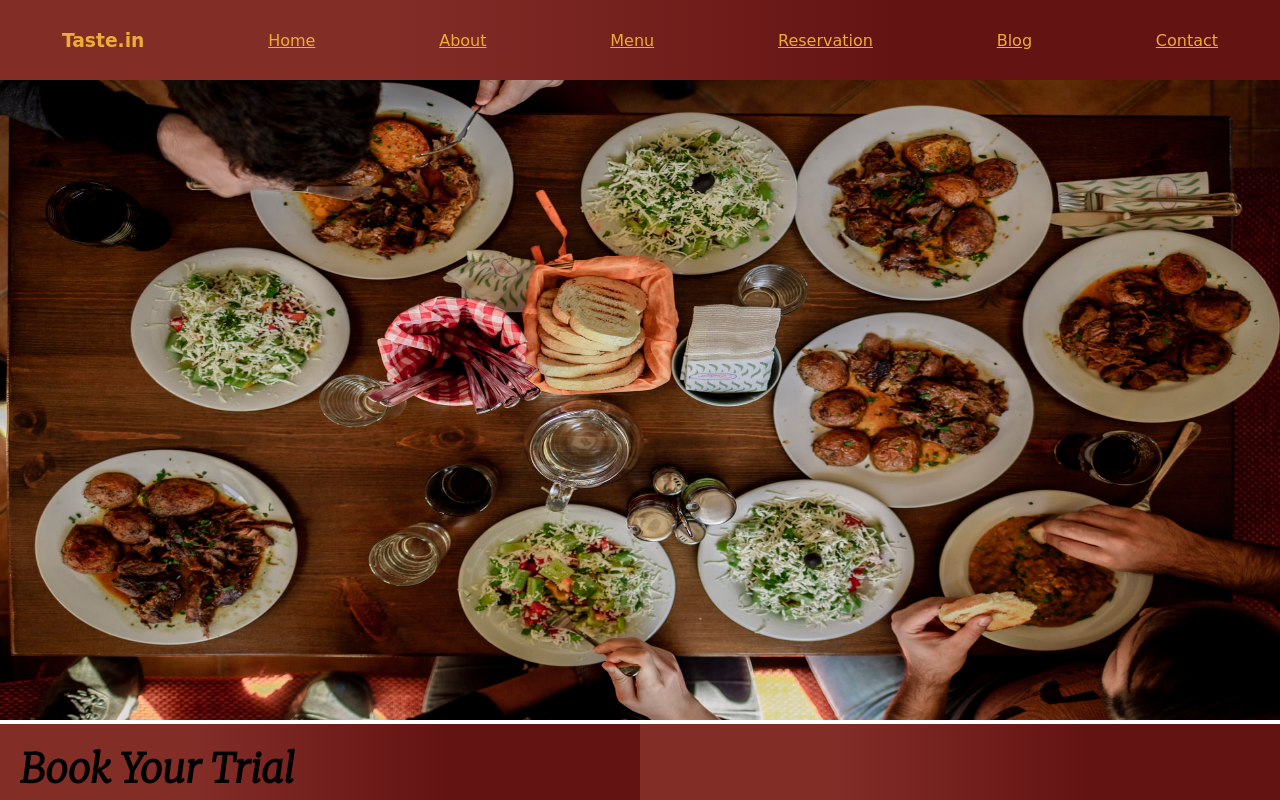
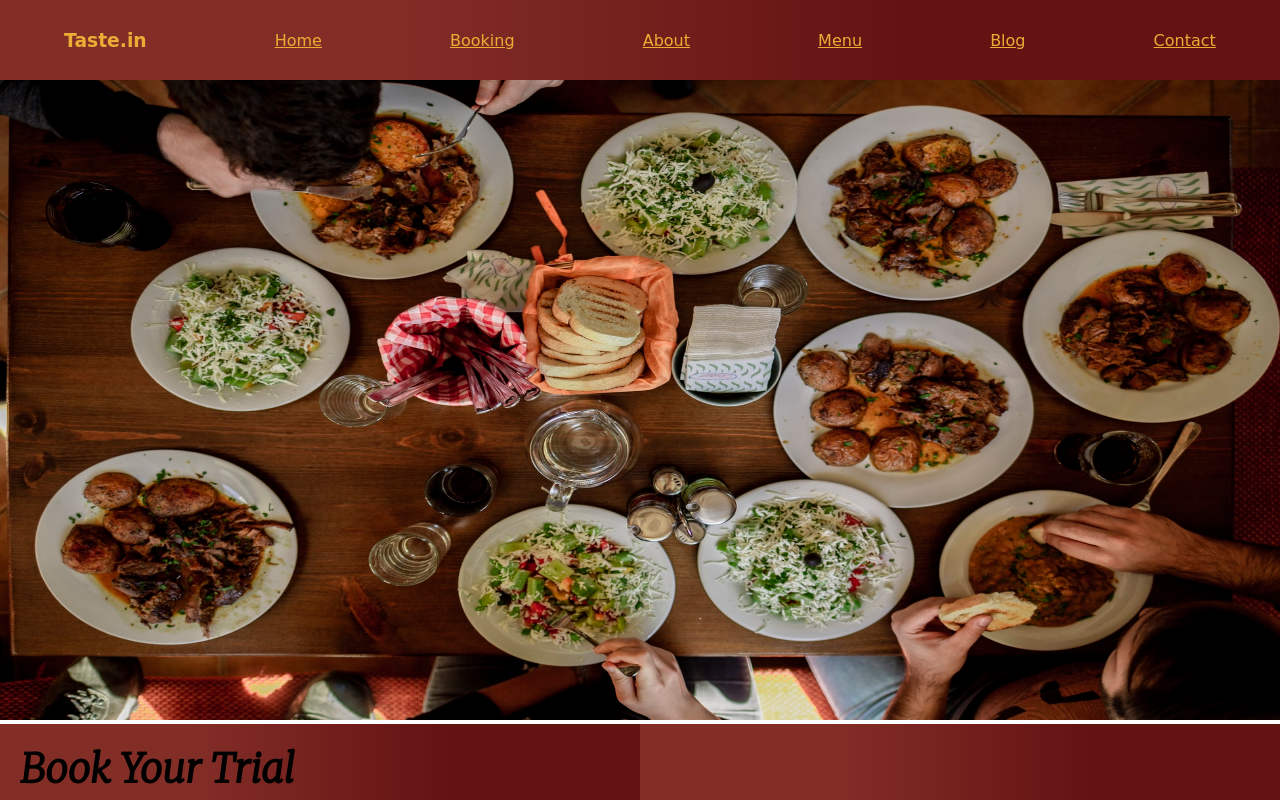
Before and after one commit to AditiS2610/client-website, a plain HTML site: page index.html in a window 1280 px wide. Shown: the top 800 px of the page. Drawn offline with Linux system fonts and the light colour scheme.

Commit message:
Update index.html

```diff
--- a/index.html
+++ b/index.html
@@ -14,9 +14,9 @@
             <nav class="navbar">
                 <h3 class="taste">Taste.in</h3>
                 <a href="#" class="nav-content">Home</a>
+                <a href="#" class="nav-content">Booking</a>
                 <a href="#" class="nav-content">About</a>
                 <a href="#" class="nav-content">Menu</a>
-                <a href="#" class="nav-content">Reservation</a>
                 <a href="#" class="nav-content">Blog</a>
                 <a href="#" class="nav-content">Contact</a>
             </nav>
```
